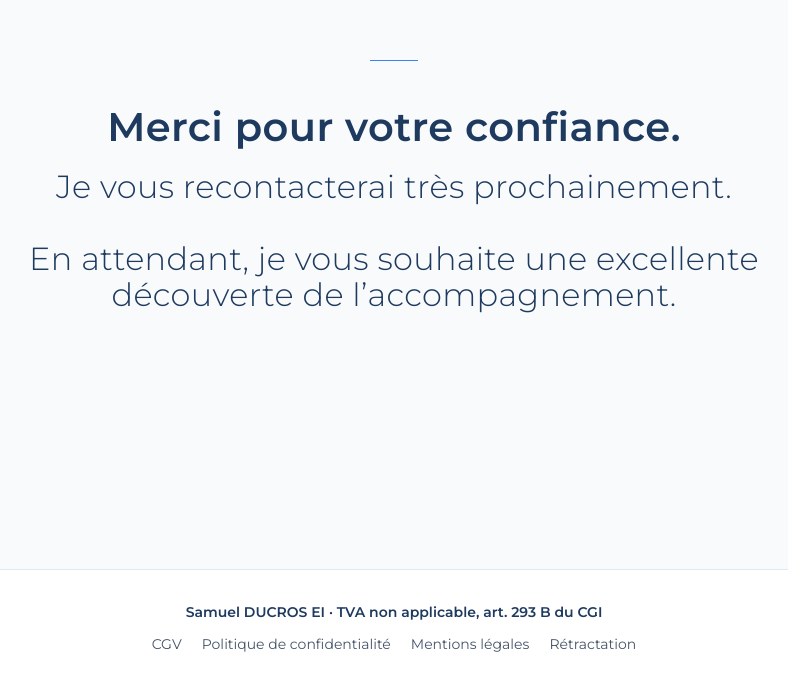
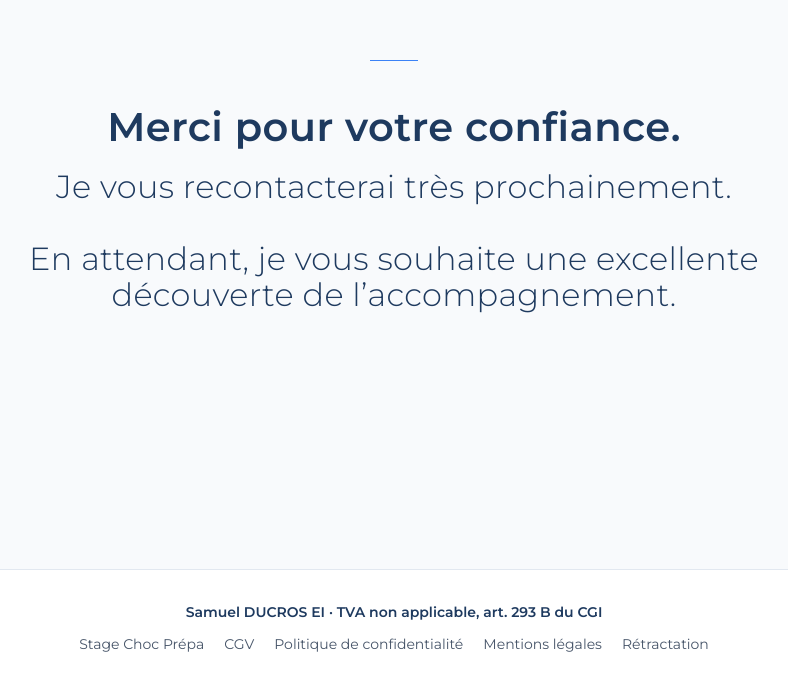
Before and after one commit to Samuelducros/prepa-landing-page, a React (Vite) app: page / in a window 1280 px wide. Shown: the part 8218-8904 px from the top of the page, without its empty margins (246-1034 px from the left). Built offline with nearby package versions, Linux system fonts and the light colour scheme.

Commit message:
Ajoute le parcours Stage et rétractation

```diff
--- a/src/App.jsx
+++ b/src/App.jsx
@@ -8,6 +8,7 @@ import AboutMe from './components/AboutMe';
 import ClosingMessage from './components/ClosingMessage';
 import Testimonials from './components/Testimonials';
 import LegalPage from './LegalPage';
+import { RetractionForm, StageHome, StagePayment, StageRegistration } from './StageJourney';
 
 export default function App() {
   const route = window.location.pathname.replace(/\/$/, '') || '/';
@@ -15,6 +16,10 @@ export default function App() {
   if (['/cgv', '/confidentialite', '/mentions-legales', '/retractation'].includes(route)) {
     return <LegalPage route={route} />;
   }
+  if (route === '/stage') return <StageHome />;
+  if (route === '/inscription-stage') return <StageRegistration />;
+  if (route === '/paiement-stage') return <StagePayment />;
+  if (route === '/retractation-formulaire') return <RetractionForm />;
 
   return (
     <main className="min-h-screen overflow-x-hidden bg-[#F8FAFC]">
@@ -30,6 +35,7 @@ export default function App() {
       <footer className="border-t border-slate-200 bg-white px-6 py-8 text-center text-sm text-slate-600">
         <p className="font-semibold text-[#1E3A5F]">Samuel DUCROS EI · TVA non applicable, art. 293 B du CGI</p>
         <nav className="mt-3 flex flex-wrap justify-center gap-x-5 gap-y-2">
+          <a className="hover:text-blue-700 hover:underline" href="/stage">Stage Choc Prépa</a>
           <a className="hover:text-blue-700 hover:underline" href="/cgv">CGV</a>
           <a className="hover:text-blue-700 hover:underline" href="/confidentialite">Politique de confidentialité</a>
           <a className="hover:text-blue-700 hover:underline" href="/mentions-legales">Mentions légales</a>
--- /dev/null
+++ b/src/StageJourney.jsx
@@ -0,0 +1,36 @@
+const FORM_URL = '';
+const PAYMENT_URL = '';
+const RETRACTION_URL = '';
+
+function Button({ href, children }) {
+  return href ? <a href={href} className="inline-flex rounded-xl bg-[#1E3A5F] px-5 py-3 font-bold text-white hover:bg-[#16304f]">{children} <span className="ml-2">→</span></a> : <span className="inline-flex cursor-not-allowed rounded-xl bg-slate-300 px-5 py-3 font-bold text-slate-600">{children}<small className="ml-2 rounded bg-white/60 px-2 py-0.5 uppercase">à compléter</small></span>;
+}
+function Shell({ eyebrow, title, intro, children }) {
+  return <main className="min-h-screen bg-[#F8FAFC] px-5 py-8 text-[#1E3A5F] sm:px-8 sm:py-12"><article className="mx-auto max-w-5xl"><a href="/" className="text-sm font-semibold text-blue-600 hover:underline">← Retour au site</a><header className="mt-8 rounded-3xl bg-white px-6 py-9 shadow-sm ring-1 ring-slate-200 sm:px-10"><p className="text-sm font-bold uppercase tracking-[0.16em] text-blue-600">{eyebrow}</p><h1 className="mt-3 text-3xl font-bold tracking-tight sm:text-5xl">{title}</h1><p className="mt-5 max-w-3xl text-lg leading-8 text-slate-600">{intro}</p></header>{children}</article></main>;
+}
+function Card({ n, title, children }) {
+  return <div className="rounded-2xl border border-slate-200 bg-white p-6 shadow-sm"><div className="flex gap-4"><span className="flex h-9 w-9 shrink-0 items-center justify-center rounded-full bg-[#F6B632] font-bold">{n}</span><div><h2 className="text-lg font-bold">{title}</h2><p className="mt-2 leading-7 text-slate-600">{children}</p></div></div></div>;
+}
+
+export function StageHome() {
+  return <Shell eyebrow="Stage Choc Prépa" title="Préparer son entrée en prépa scientifique" intro="Un stage intensif de trois séances en direct, du 19 au 21 août 2026, pour les élèves entrant en MPSI, MP2I, PCSI ou PTSI.">
+    <section className="mt-8 grid gap-5 md:grid-cols-3"><div className="rounded-2xl bg-[#1E3A5F] p-6 text-white"><p className="text-sm font-bold uppercase text-[#F6B632]">Format</p><p className="mt-3 text-lg font-semibold">3 séances en direct de 2 h 30</p></div><div className="rounded-2xl bg-white p-6 shadow-sm ring-1 ring-slate-200"><p className="text-sm font-bold uppercase text-blue-600">Tarif</p><p className="mt-3 text-lg font-semibold">149 €</p></div><div className="rounded-2xl bg-white p-6 shadow-sm ring-1 ring-slate-200"><p className="text-sm font-bold uppercase text-blue-600">Places</p><p className="mt-3 text-lg font-semibold">20 places maximum</p></div></section>
+    <section className="mt-10 rounded-3xl border border-slate-200 bg-white p-6 shadow-sm sm:p-10"><h2 className="text-2xl font-bold">Comment se déroule l’inscription ?</h2><div className="mt-6 grid gap-4 md:grid-cols-3"><Card n="1" title="Demande d’inscription">Le parent renseigne les informations nécessaires pour l’élève.</Card><Card n="2" title="Vérification">Nous vérifions la filière et la disponibilité d’une place.</Card><Card n="3" title="Paiement puis confirmation">Le paiement est proposé seulement si une place est disponible ; la confirmation suit le paiement réussi et le contrôle de capacité.</Card></div><a href="/inscription-stage" className="mt-8 inline-flex rounded-xl bg-[#1E3A5F] px-5 py-3 font-bold text-white hover:bg-[#16304f]">Faire une demande d’inscription →</a></section>
+    <section className="mt-8 rounded-2xl border border-[#F6B632] bg-[#FFF9EA] p-6 text-slate-700"><h2 className="font-bold text-[#1E3A5F]">Déjà inscrit·e ?</h2><p className="mt-2 leading-7">Pour exercer votre droit de rétractation, utilisez le formulaire dédié. La demande est traitée manuellement ; la notification de réception ne vaut pas confirmation du remboursement.</p><a href="/retractation-formulaire" className="mt-4 inline-block font-bold text-blue-700 hover:underline">Accéder au formulaire de rétractation →</a></section>
+  </Shell>;
+}
+export function StageRegistration() {
+  return <Shell eyebrow="Stage Choc Prépa · demande d’inscription" title="Demander une place" intro="Cette demande ne constitue pas encore une inscription définitive. Le paiement n’est proposé qu’après vérification de l’éligibilité et de la capacité du groupe.">
+    <section className="mt-8 grid gap-5 md:grid-cols-[1.3fr_0.7fr]"><div className="rounded-3xl bg-white p-7 shadow-sm ring-1 ring-slate-200 sm:p-9"><h2 className="text-2xl font-bold">Avant de commencer</h2><ul className="mt-5 space-y-3 leading-7 text-slate-700"><li>• Stage réservé aux élèves entrant en MPSI, MP2I, PCSI ou PTSI.</li><li>• Préparez le nom de l’élève, sa filière et les coordonnées du parent responsable légal.</li><li>• La politique de confidentialité est accessible dans le formulaire.</li></ul><div className="mt-7"><Button href={FORM_URL}>Ouvrir le formulaire d’inscription</Button></div><p className="mt-4 text-sm leading-6 text-slate-500">Le lien Tally de production est volontairement laissé vide pendant la recette : il suffira de l’ajouter ici.</p></div><aside className="rounded-3xl bg-[#1E3A5F] p-7 text-white"><p className="text-sm font-bold uppercase text-[#F6B632]">À retenir</p><p className="mt-4 text-lg font-semibold leading-8">Le paiement réussi ne confirme pas seul une place : la confirmation est envoyée après vérification de capacité.</p><a href="/cgv" className="mt-6 inline-block font-semibold underline">Lire les CGV</a></aside></section>
+  </Shell>;
+}
+export function StagePayment() {
+  return <Shell eyebrow="Stage Choc Prépa · paiement" title="Finaliser l’inscription" intro="Cette page est prévue pour le parent après validation de la demande et contrôle d’une place disponible.">
+    <section className="mt-8 rounded-3xl bg-white p-7 shadow-sm ring-1 ring-slate-200 sm:p-10"><div className="grid gap-7 md:grid-cols-[1fr_auto] md:items-center"><div><h2 className="text-2xl font-bold">Stage Choc Prépa — 149 €</h2><p className="mt-3 max-w-2xl leading-7 text-slate-600">Paiement unique et sécurisé par Stripe. Les CGV et la politique de confidentialité sont consultables avant paiement. Une facture PDF Stripe est générée selon la configuration retenue.</p></div><Button href={PAYMENT_URL}>Accéder au paiement sécurisé</Button></div><div className="mt-8 grid gap-4 border-t border-slate-200 pt-7 md:grid-cols-3"><Card n="1" title="Paiement">Carte bancaire via Stripe.</Card><Card n="2" title="Contrôle">Paiement validé et capacité contrôlée.</Card><Card n="3" title="Confirmation">E-mail de confirmation et facture envoyés au parent.</Card></div></section><p className="mt-6 text-center text-sm text-slate-500">Besoin d’exercer votre droit de rétractation ? <a className="font-semibold text-blue-700 hover:underline" href="/retractation-formulaire">Accéder au formulaire dédié</a>.</p>
+  </Shell>;
+}
+export function RetractionForm() {
+  return <Shell eyebrow="Stage Choc Prépa · rétractation" title="Exercer votre droit de rétractation" intro="Vous pouvez transmettre votre demande au moyen du formulaire en ligne. Elle est enregistrée et horodatée, puis traitée manuellement.">
+    <section className="mt-8 grid gap-5 md:grid-cols-[1.25fr_0.75fr]"><div className="rounded-3xl bg-white p-7 shadow-sm ring-1 ring-slate-200 sm:p-9"><h2 className="text-2xl font-bold">Formulaire de rétractation</h2><p className="mt-3 leading-7 text-slate-700">Le formulaire recueillera les informations prévues par le document validé : prestation commandée, date de commande, identité et adresse du consommateur, et déclaration de rétractation.</p><div className="mt-7"><Button href={RETRACTION_URL}>Ouvrir le formulaire de rétractation</Button></div><p className="mt-4 text-sm leading-6 text-slate-500">Le lien Tally de production est volontairement laissé vide pendant la recette. L’accusé de réception au client est envoyé manuellement par Samuel après examen de la demande ; la notification Tally est interne.</p></div><aside className="rounded-3xl border border-[#F6B632] bg-[#FFF9EA] p-7 text-slate-700"><h2 className="text-lg font-bold text-[#1E3A5F]">Autre possibilité</h2><p className="mt-3 leading-7">Vous pouvez aussi adresser toute déclaration claire à <a className="font-semibold text-blue-700 underline" href="mailto:contact@samuel-ducros.fr">contact@samuel-ducros.fr</a>.</p><a href="/retractation" className="mt-5 inline-block font-semibold text-blue-700 hover:underline">Lire le document complet de rétractation →</a></aside></section>
+  </Shell>;
+}
```
